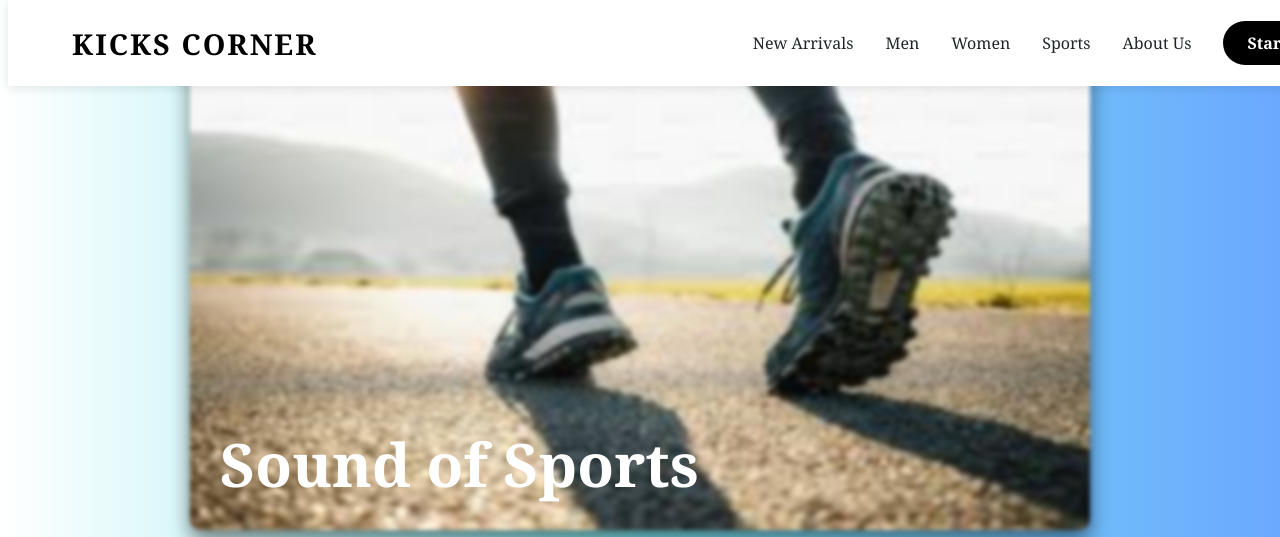
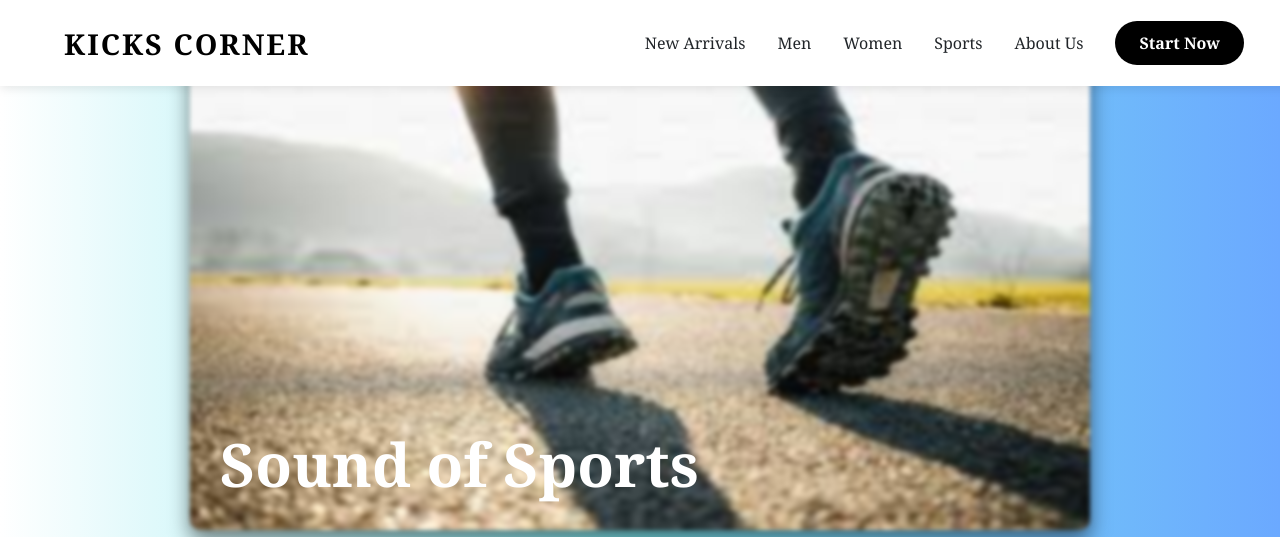
Before and after one commit to OpenStag/project-6, a PHP site: page /Sports.html in a window 1280 px wide. Shown: the top 537 px of the page. Run offline with PHP 8.4, Linux system fonts and the light colour scheme.

Commit message:
Updated .css files

```diff
--- a/MenShoes/Men.css
+++ b/MenShoes/Men.css
@@ -19,6 +19,7 @@ body{
             position: fixed;
             width: 100%;
             top: 0;
+            left: 0;
             z-index: 1000;
             display: flex;
             justify-content: space-between;
@@ -41,6 +42,7 @@ body{
         nav ul li {
             margin-left: 2rem;
             position: relative;
+            right: 100px;
         }
 
         nav ul li a {
--- a/SportsShoes/Sports.css
+++ b/SportsShoes/Sports.css
@@ -20,6 +20,7 @@ body{
             position: fixed;
             width: 100%;
             top: 0;
+            left: 0;
             z-index: 1000;
             display: flex;
             justify-content: space-between;
@@ -42,6 +43,7 @@ body{
         nav ul li {
             margin-left: 2rem;
             position: relative;
+             right: 100px;
         }
 
         nav ul li a {
--- a/WomenShoes/Women.css
+++ b/WomenShoes/Women.css
@@ -19,6 +19,7 @@ body{
             position: fixed;
             width: 100%;
             top: 0;
+            left: 0;
             z-index: 1000;
             display: flex;
             justify-content: space-between;
@@ -41,6 +42,7 @@ body{
         nav ul li {
             margin-left: 2rem;
             position: relative;
+             right: 100px;
         }
 
         nav ul li a {
```
